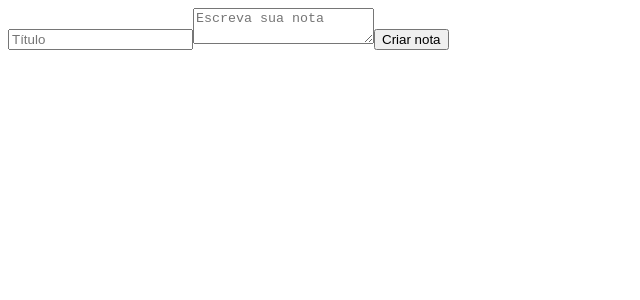
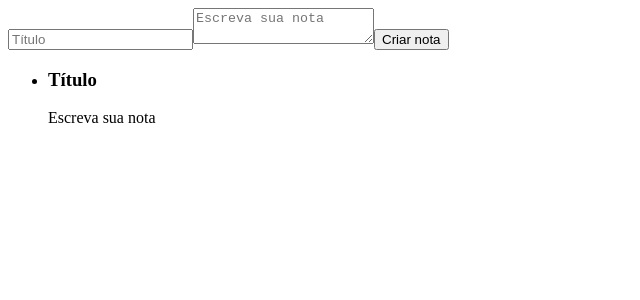
Before and after one commit to Gabrielhidro/react-alura, a React (Create React App) app: page / in a window 1280 px wide. Shown: the top 300 px of the page, without its empty margins (0-640 px from the left). Built offline with nearby package versions, Linux system fonts and the light colour scheme.

Commit message:
Create lista de notas component

```diff
--- a/src/App.js
+++ b/src/App.js
@@ -1,11 +1,15 @@
+import ListaDeNotas from './components/ListaDeNotas'
 
 function App() {
   return (
-    <form action="">
-      <input type="text" placeholder="Título" />
-      <textarea placeholder="Escreva sua nota" />
-      <button>Criar nota</button>
-    </form>
+    <>
+      <form>
+        <input type="text" placeholder="Título" />
+        <textarea placeholder="Escreva sua nota" />
+        <button>Criar nota</button>
+      </form>
+      <ListaDeNotas />
+    </>
   );
 }
 
--- /dev/null
+++ b/src/components/ListaDeNotas.jsx
@@ -0,0 +1,18 @@
+import { Component } from "react";
+
+export default class ListaDeNotas extends Component {
+  render() {
+    return (
+      <ul>
+        <li>
+          <section>
+            <header>
+              <h3>Título</h3>
+            </header>
+            <p>Escreva sua nota</p>
+          </section>
+        </li>
+      </ul>
+    );
+  }
+}
```
